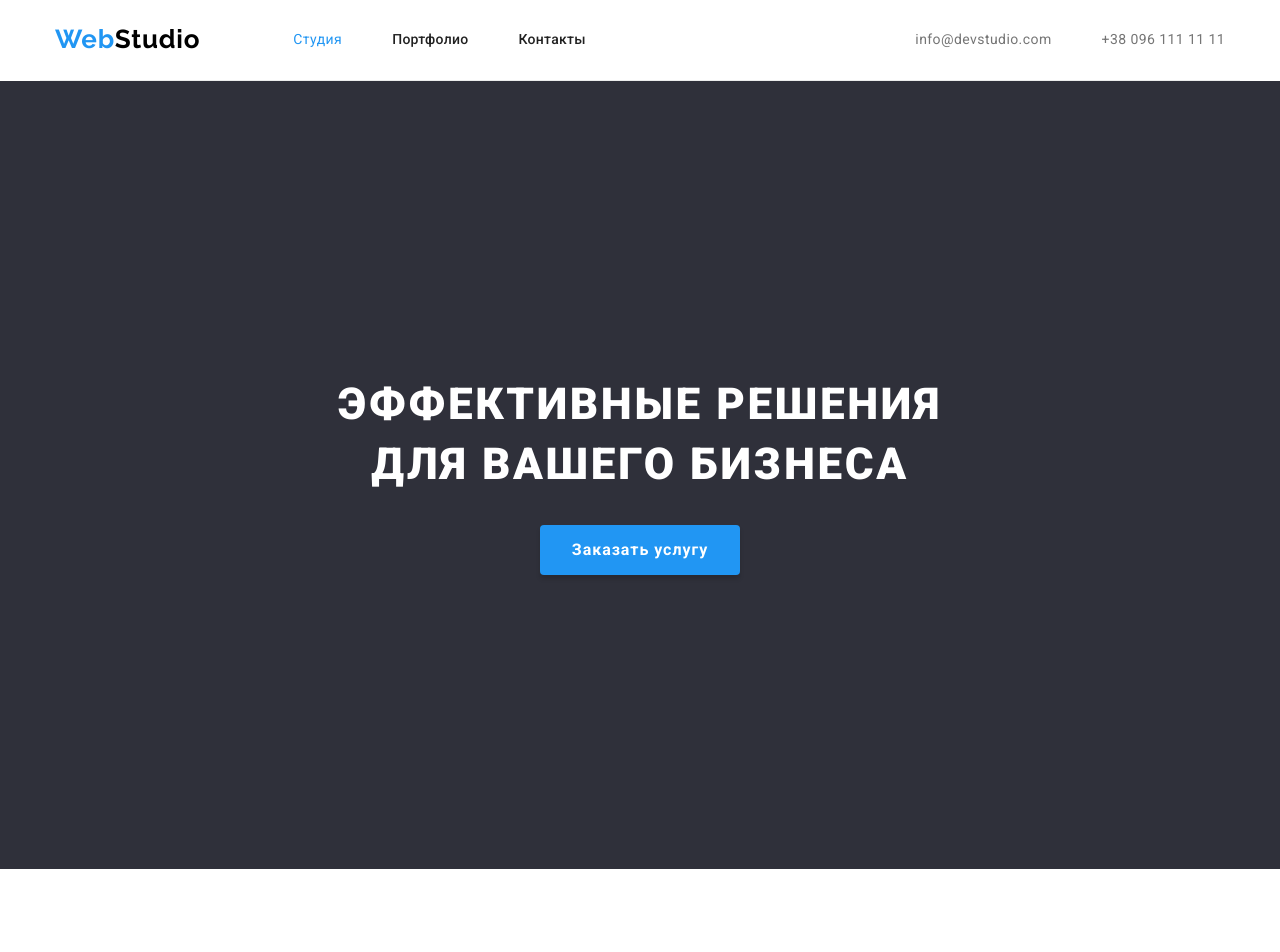
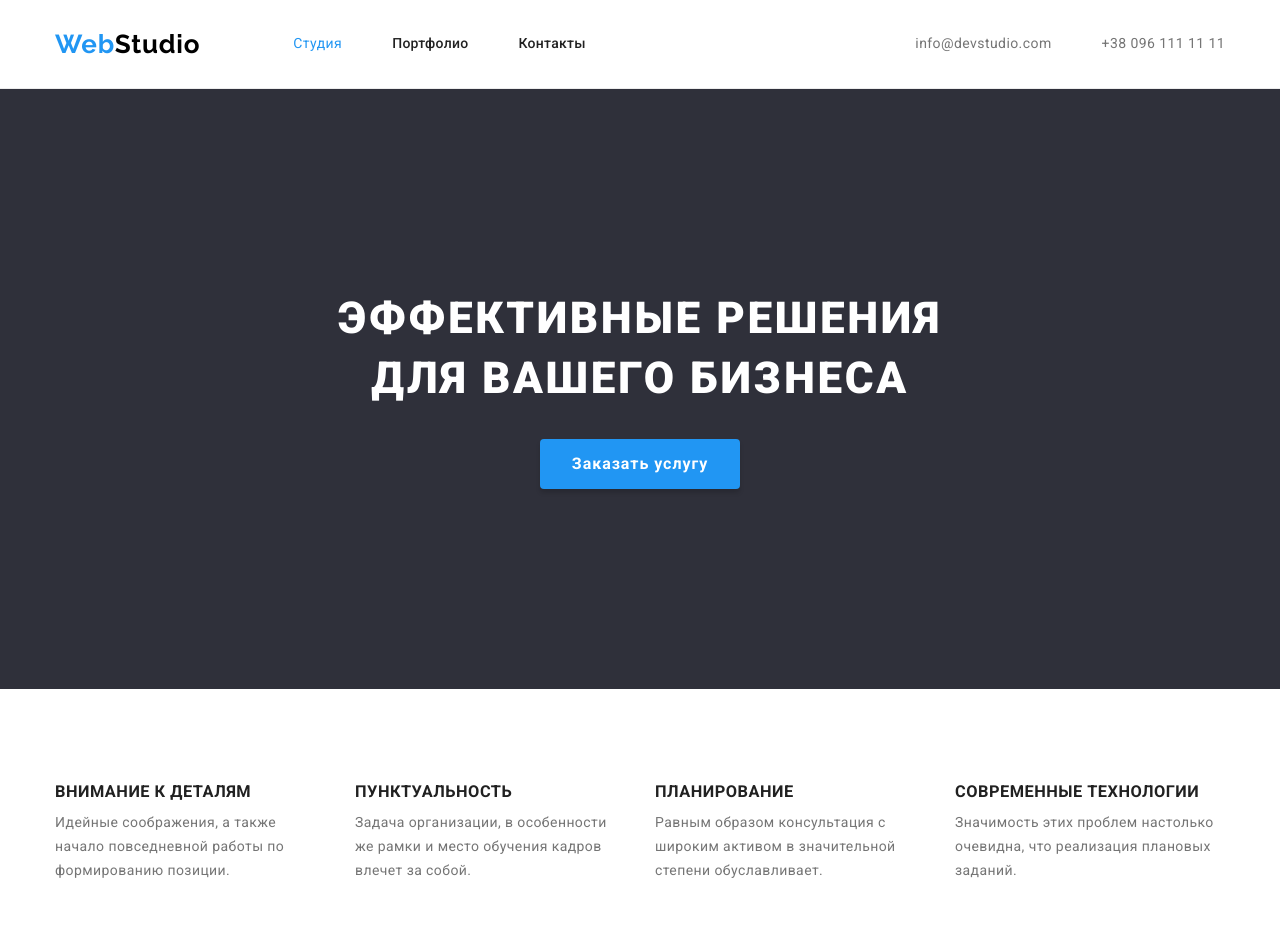
Before and after one commit to Oksana1594/goit-markup-hw-03, a plain HTML site: page index.html in a window 1280 px wide. Shown: the top 952 px of the page. Drawn offline with nearby package versions, Linux system fonts and the light colour scheme.

Commit message:
ДЗ№3 з правками

```diff
--- a/css/style.css
+++ b/css/style.css
@@ -61,6 +61,10 @@ body {
 
 /* ==================Навігація===================== */
 
+header {
+  border-bottom: 1px solid #ececec;
+}
+
 .container {
   width: 1200px;
   margin-left: auto;
@@ -69,19 +73,17 @@ body {
   padding-right: 15px;
 }
 
-.main-header.container {
-  padding-top: 24px;
-  padding-bottom: 25px;
-}
 .section {
   padding-bottom: 94px;
   padding-top: 94px;
 }
 
-.main-header {
+.main-header,
+.site-nav,
+.navigation,
+.item-nav {
   display: flex;
   align-items: center;
-  border-bottom: 1px solid #ececec;
 }
 
 .logo {
@@ -94,17 +96,11 @@ body {
   margin-right: 93px;
 }
 
-.site-nav {
-  display: flex;
-}
-
-.navigation {
-  display: flex;
-  align-items: center;
-}
-
-.link {
+.link,
+.current {
   color: var(--title-text-color);
+  padding: 32px 0;
+  display: block;
 }
 
 .logo-black {
@@ -154,6 +150,10 @@ body {
 
 .contact-info .item-contact + .item-contact {
   margin-left: 50px;
+}
+
+.link-contact {
+  padding: 32px 0;
 }
 
 /* ===================/Контактна інформація=========== */
@@ -207,13 +207,10 @@ body {
 /* ====================Герой=========================== */
 .hero {
   background-color: var(--background-dark);
+  padding: 200px 0;
 }
 
 .container.major {
-  padding-top: 200;
-  padding-bottom: 200px;
-  padding-left: auto;
-  padding-right: auto;
   text-align: center;
 }
 
@@ -229,7 +226,6 @@ body {
   line-height: 1.36;
   text-transform: uppercase;
   letter-spacing: 0.06em;
-  padding-top: 200px;
   width: 696px;
 }
 
@@ -253,6 +249,10 @@ body {
 /* ====================/Герой=========================== */
 
 /* ====================Наши особенности================== */
+
+.peculiarities {
+  padding-bottom: 0;
+}
 .subtitle {
   color: var(--title-text-color);
   font-weight: 700;
@@ -285,7 +285,7 @@ body {
   line-height: 1.17;
   text-align: center;
   letter-spacing: 0.03em;
-  padding-bottom: 50px;
+  margin-bottom: 50px;
 }
 
 .services {
@@ -300,6 +300,9 @@ body {
 
 /* ======================== Наша команда ========================*/
 
+.team {
+  background-color: #f5f4fa;
+}
 .employee-list {
   display: flex;
   flex-wrap: wrap;
@@ -308,14 +311,15 @@ body {
 
 .employee-card {
   flex-basis: calc(100%-90px / 4);
-}
-
-.employee-info {
-  background-color: var(--contrasting-color);
   box-shadow: 0px 1px 3px rgba(0, 0, 0, 0.12), 0px 1px 1px rgba(0, 0, 0, 0.14),
     0px 2px 1px rgba(0, 0, 0, 0.2);
   border-radius: 0px 0px 4px 4px;
   width: 270px;
+  background-color: var(--contrasting-color);
+}
+
+.employee-info {
+  padding: 30px 0;
 }
 
 .caption-team {
@@ -324,12 +328,12 @@ body {
   line-height: 1.19;
   letter-spacing: 0.03em;
   color: var(--title-text-color);
-  padding-top: 30px;
-  padding-bottom: 10px;
   text-align: center;
+  margin-bottom: 10px;
 }
 
 .text {
+  font-size: 16px;
   line-height: 1.19;
   padding-bottom: 30px;
   text-align: center;
@@ -361,7 +365,7 @@ body {
 .filter {
   display: flex;
   justify-content: center;
-  margin-bottom: 34px;
+  margin-bottom: 50px;
 }
 
 .filter .filter-item:not(:last-child) {
@@ -378,7 +382,6 @@ body {
   letter-spacing: 0.06em;
   color: var(--title-text-color);
   margin-bottom: 4px;
-  padding-top: 20px;
 }
 
 .name-projects {
@@ -386,8 +389,8 @@ body {
   line-height: 1.88;
   padding-top: 20px;
   padding-bottom: 20px;
-  padding-left: auto;
-  padding-right: auto;
+  padding-left: 24px;
+  padding-right: 24px;
   border: 1px solid #eeeeee;
 }
 
--- a/index.html
+++ b/index.html
@@ -54,7 +54,7 @@
     <!-- Основний контент -->
     <main>
       <!-- Герой -->
-      <section class="section hero">
+      <section class="hero">
         <div class="container major">
           <div class="hero-position">
             <h1 class="hero-title">Эффективные решения для вашего бизнеса</h1>
@@ -64,7 +64,7 @@
       </section>
 
       <!-- Наші особливості -->
-      <section class="section">
+      <section class="section peculiarities">
         <div class="container">
           <h2 class="visually-hidden">Наши особенности</h2>
           <ul class="benefits">
```
Also changed, not shown: portfolio.html (+30 -40 lines).
